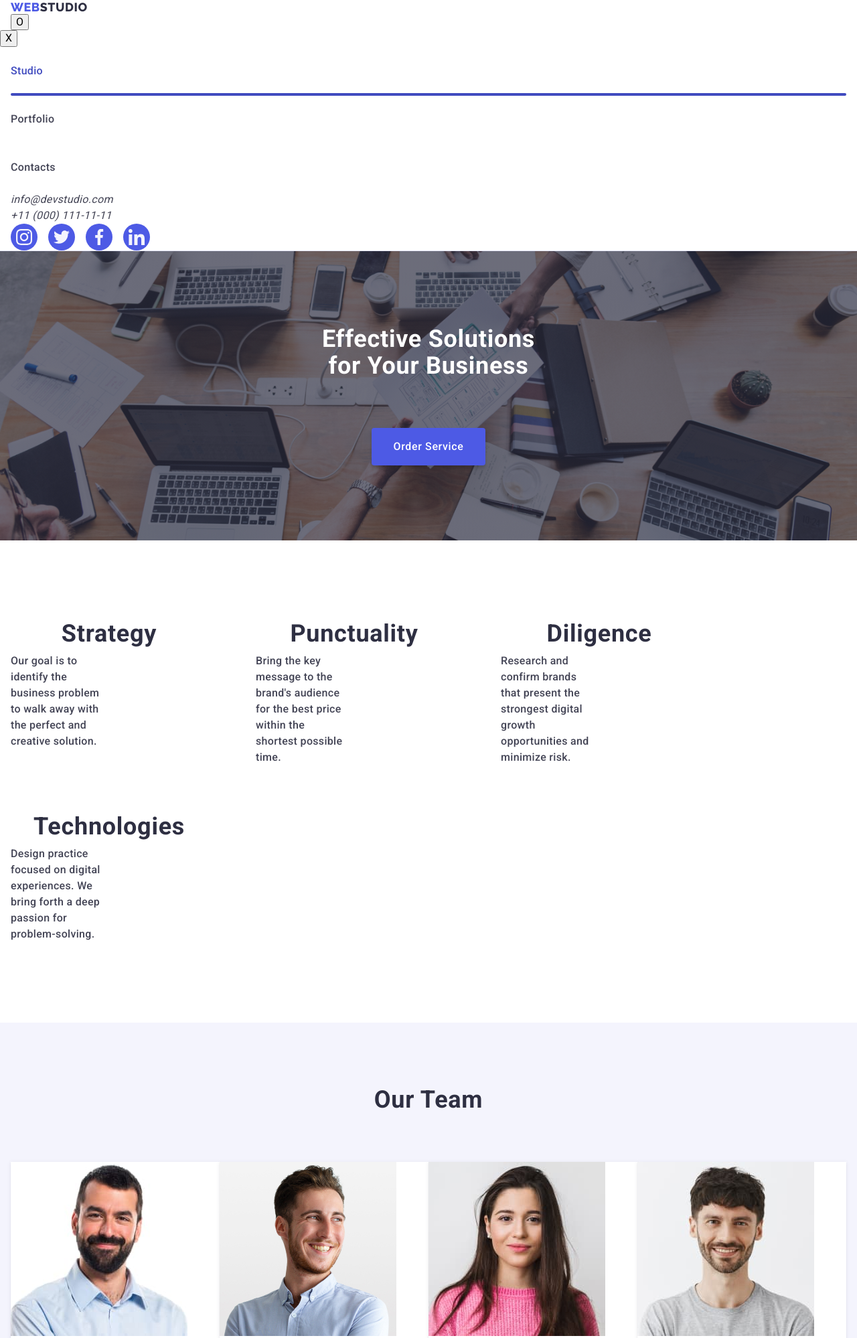
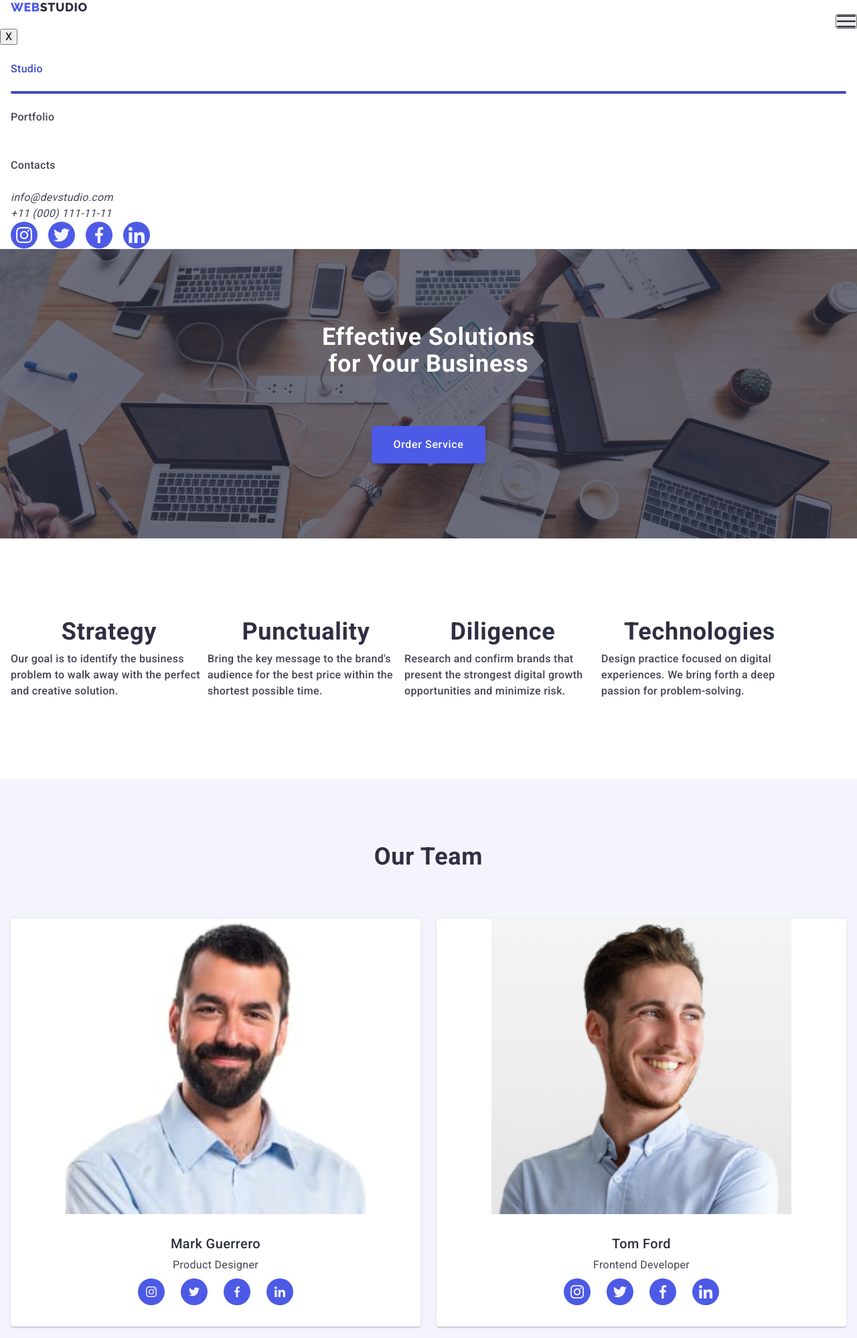
Before and after one commit to ViktoriaSharova/goit-markup-hw-07, a plain HTML site: page index.html in a window 1280 px wide. Shown: the top 1998 px of the page at 67% size. Drawn offline with nearby package versions, Linux system fonts and the light colour scheme.

Commit message:
add correct

```diff
--- a/css/styles.css
+++ b/css/styles.css
@@ -32,9 +32,9 @@ ul {
 
 img {
     display: block;
-    /* width: 100%;
+    width: 100%;
     max-width: 100%;
-    height: auto; */
+    height: auto;
 }
 
 /* .container {
@@ -310,7 +310,7 @@ img {
     display: flex;
     flex-wrap: wrap;
     /* gap: 24px; */
-    gap: 72px;
+
 
 }
 
@@ -389,12 +389,16 @@ img {
     padding-bottom: 120px; */
     padding-top: 96px;
     padding-bottom: 96px;
+
 }
 
 .list-team {
-    /* display: flex; */
+    display: flex;
+    flex-wrap: wrap;
     /* gap: 24px; */
     width: 100%;
+    gap: 72px 24px;
+
 }
 
 .team {
@@ -441,7 +445,7 @@ img {
 .list-item-team {
     background-color: var(--light-color);
     /* width: calc((100% - 72px) / 4); */
-    width: 100%;
+
     text-align: center;
     box-shadow: 0px 1px 6px rgba(46, 47, 66, 0.08), 0px 1px 1px rgba(46, 47, 66, 0.16), 0px 2px 1px rgba(46, 47, 66, 0.08);
     border-radius: 0px 0px 4px 4px;
@@ -1153,11 +1157,26 @@ transform: translate(-50% -50%) scale(0);
  }
 /* --------------MODAL--------------- */
 
-@media screen and (min-width: 480px) {
+@media screen and (min-width: 428px) {
     .container-mob {
         max-width: 396px;
     }
 
+    .burger-btn {
+        width: 32px;
+        height: 22px;
+        padding: 0;
+        margin-left: auto;
+        display: flex;
+        justify-content: center;
+        align-items: center;
+        /* border: 3px solid #2E2F42; */
+        background-color: none;
+    }
+
+    .burger-icon {
+        stroke: #2E2F42;
+    }
 }
 
 @media screen and (min-width: 768px) {
@@ -1165,21 +1184,41 @@ transform: translate(-50% -50%) scale(0);
     max-width: 736px;
 }
 
+.team-section {
+
+}
 .secondary-item-list {
     width: calc((100% - 24px) / 2);
 
 }
 
 .secondary-text {
-    width: calc((100% - 24px) / 2);
+    gap: 72px 24px;
 }
 
+.list-secondary {
+    /* display: flex; */
+
+
+}
+
+
+
 .list-team{
+
     display: flex;
+    flex-wrap: wrap;
+    /* align-items: center; */
+    /* gap: 72px 24px; */
+    column-gap: 24px;
+    row-gap: 64px;
+
 }
 
 .list-item-team {
-   width: calc((100% - 24px) / 2);
+    padding-left: 82px;
+    padding-right: 82px;
+    width: calc((100% - 24px) / 2);
 }
 
 
--- a/index.html
+++ b/index.html
@@ -45,9 +45,14 @@
             </li>
         </ul>
     </address> -->
-        <button type="button" class="menu-open-btn">O</button>
+
     </div>
     <div class="mob-menu">
+        <button type="button" class="burger-btn">
+            <svg class="burger-icon" width="32" heigh="22">
+                <use href="./images/icons.svg#icon-burger"></use>
+            </svg>
+        </button>
         <button type="button" class="menu-close-btn">X</button>
             <div class="container header-container">
                 <nav class="navigation">
```
Also changed, not shown: js/menu.js (added, +15 -0 lines).
